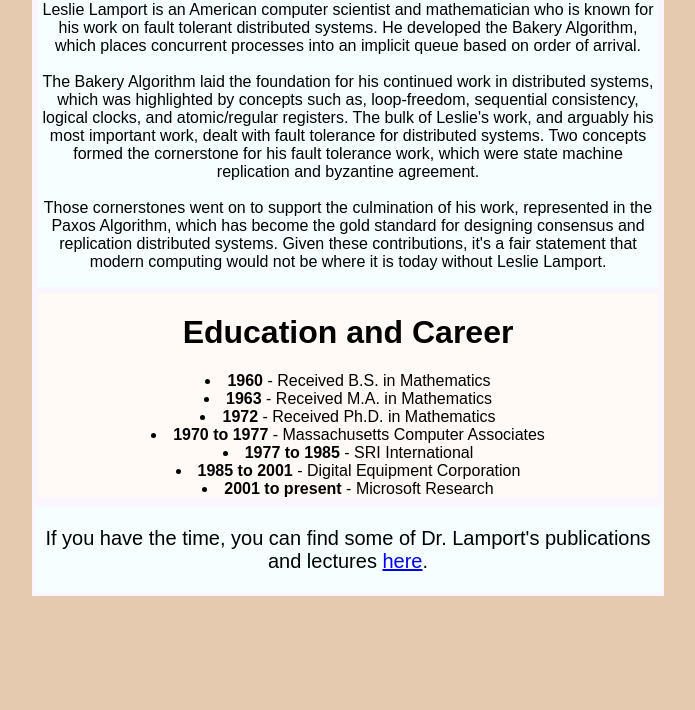
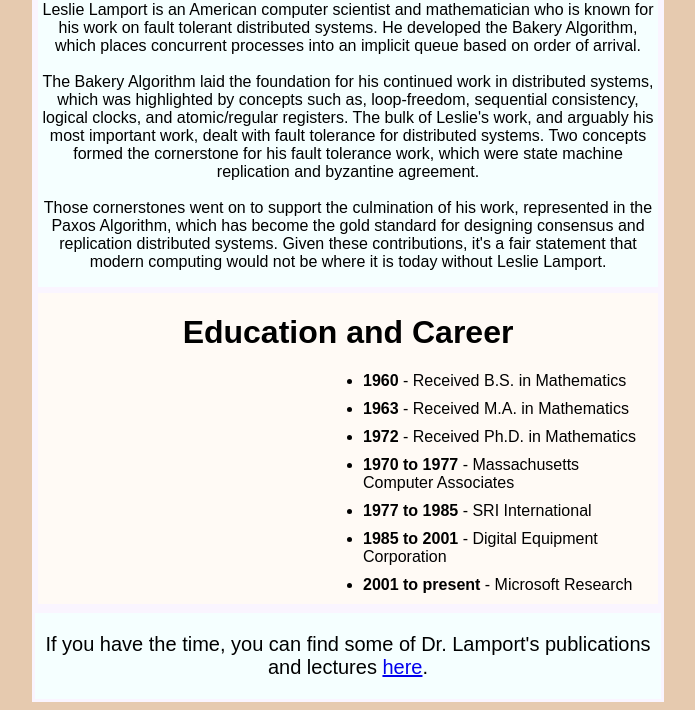
Before and after one commit to realEudemonia/responsiveWebProject_buildTribute, a plain HTML site: page index.html in a window 1280 px wide. Shown: the part 492-1202 px from the top of the page, without its empty margins (292-987 px from the left). Before the commit the page ends 1096 px from the top, so only its background shows below. Drawn offline with Linux system fonts and the light colour scheme.

Commit message:
Finished

```diff
--- a/index.html
+++ b/index.html
@@ -41,6 +41,7 @@
         <div id="education-info" class="colorOne">
             <h1>Education and Career</h1>
                 <div class="info">
+                    <ul>
                         <li><strong>1960</strong> - Received B.S. in Mathematics</li>
                         <li><strong>1963</strong> - Received M.A. in Mathematics</li>
                         <li><strong>1972</strong> - Received Ph.D. in Mathematics</li>
@@ -48,6 +49,7 @@
                         <li><strong>1977 to 1985</strong> - SRI International</li>
                         <li><strong>1985 to 2001</strong> - Digital Equipment Corporation</li>
                         <li><strong>2001 to present</strong> - Microsoft Research</li>
+                    </ul>
                 </div>
         </div>
     </div>
--- a/styles/main.css
+++ b/styles/main.css
@@ -60,6 +60,15 @@ img{
     max-width: 460px;
 }
 
+ul{
+    max-width: 400px;
+    margin: 0 auto 0 275px;
+    text-align: left;
+}
+li{
+    margin: 10px;
+}
+
 .colorOne{
     background: #fffaf5;
 }
```
Lines whose indentation alone changed are shown as unchanged.
